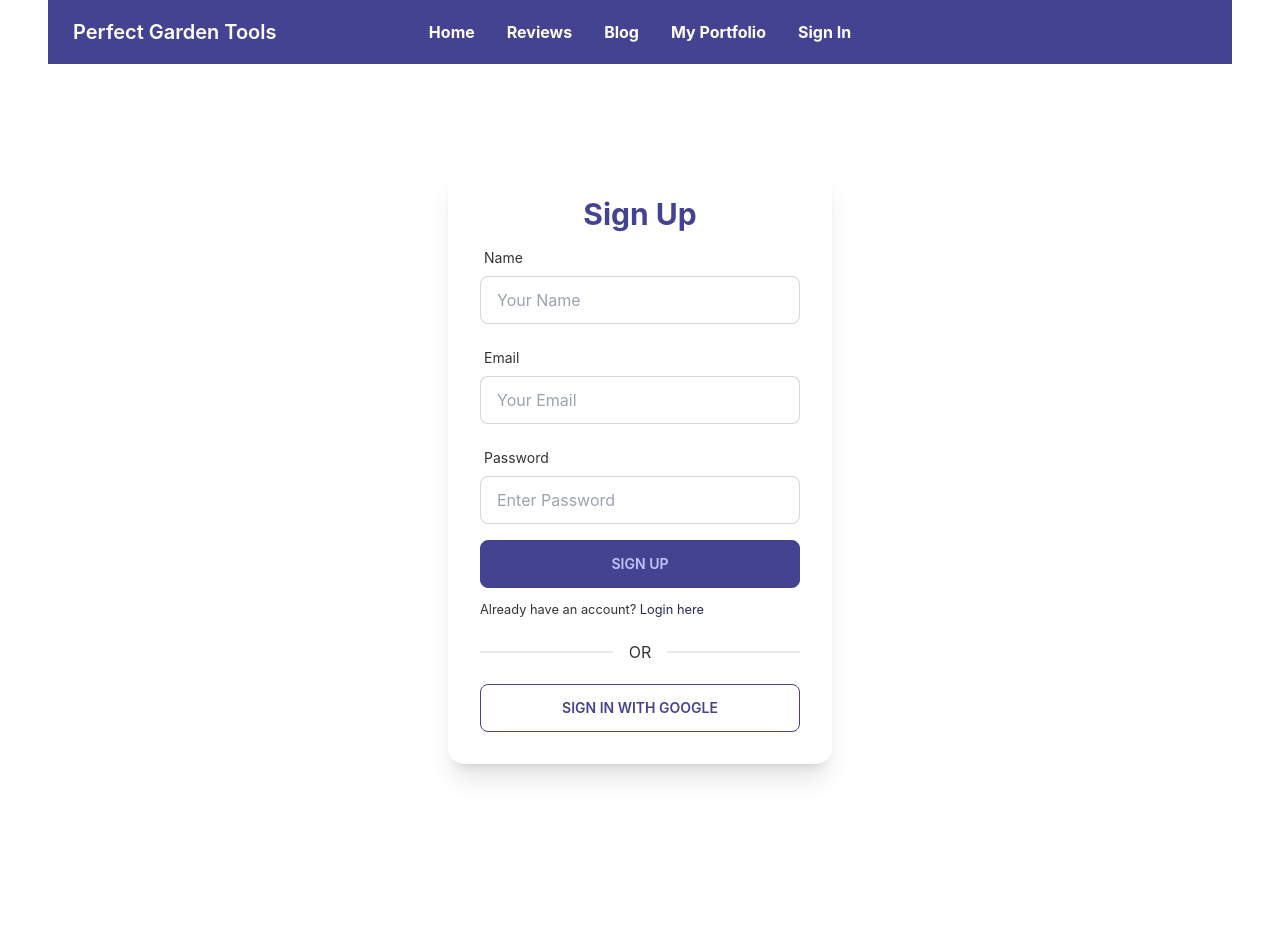
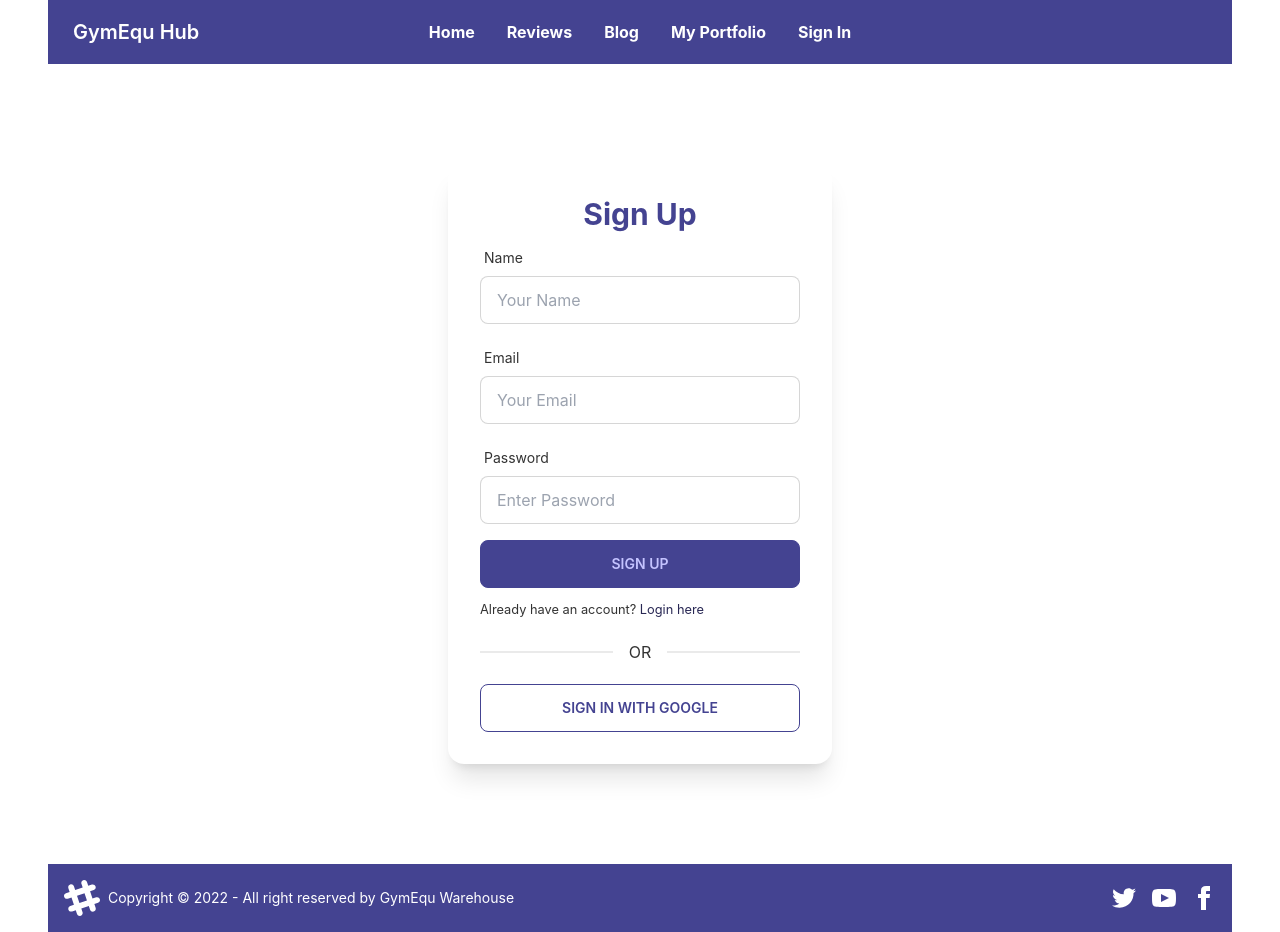
Before and after one commit to MAHossain1/gym-equ-warehouse, a React (Create React App) app: page /signup in a window 1280 px wide. Before the commit the page ends 864 px from the top, so only its background shows below. Built offline with nearby package versions, Linux system fonts and the light colour scheme; no server answers.

Commit message:
footer added

```diff
--- a/src/App.js
+++ b/src/App.js
@@ -5,6 +5,7 @@
 import RequireAuth from "./pages/Login/RequireAuth";
 import SignIn from "./pages/Login/SignIn";
 import SignUp from "./pages/Login/SignUp";
+import Footer from "./pages/Shared/Footer";
 import Navbar from "./pages/Shared/Navbar";
 
 function App() {
@@ -25,6 +26,7 @@
         <Route path="/signin" element={<SignIn />} />
         <Route path="/signup" element={<SignUp />} />
       </Routes>
+      <Footer></Footer>
     </div>
   );
 }
--- /dev/null
+++ b/src/pages/Shared/Footer.js
@@ -0,0 +1,59 @@
+import React from "react";
+
+const Footer = () => {
+  return (
+    <footer className="footer static bottom-0 items-center p-4 bg-primary text-white">
+      <div className="items-center grid-flow-col">
+        <svg
+          width="36"
+          height="36"
+          viewBox="0 0 24 24"
+          xmlns="http://www.w3.org/2000/svg"
+          fill-rule="evenodd"
+          clip-rule="evenodd"
+          className="fill-current"
+        >
+          <path d="M22.672 15.226l-2.432.811.841 2.515c.33 1.019-.209 2.127-1.23 2.456-1.15.325-2.148-.321-2.463-1.226l-.84-2.518-5.013 1.677.84 2.517c.391 1.203-.434 2.542-1.831 2.542-.88 0-1.601-.564-1.86-1.314l-.842-2.516-2.431.809c-1.135.328-2.145-.317-2.463-1.229-.329-1.018.211-2.127 1.231-2.456l2.432-.809-1.621-4.823-2.432.808c-1.355.384-2.558-.59-2.558-1.839 0-.817.509-1.582 1.327-1.846l2.433-.809-.842-2.515c-.33-1.02.211-2.129 1.232-2.458 1.02-.329 2.13.209 2.461 1.229l.842 2.515 5.011-1.677-.839-2.517c-.403-1.238.484-2.553 1.843-2.553.819 0 1.585.509 1.85 1.326l.841 2.517 2.431-.81c1.02-.33 2.131.211 2.461 1.229.332 1.018-.21 2.126-1.23 2.456l-2.433.809 1.622 4.823 2.433-.809c1.242-.401 2.557.484 2.557 1.838 0 .819-.51 1.583-1.328 1.847m-8.992-6.428l-5.01 1.675 1.619 4.828 5.011-1.674-1.62-4.829z"></path>
+        </svg>
+        <p>Copyright © 2022 - All right reserved by GymEqu Warehouse</p>
+      </div>
+      <div className="grid-flow-col gap-4 md:place-self-center md:justify-self-end">
+        <a>
+          <svg
+            xmlns="http://www.w3.org/2000/svg"
+            width="24"
+            height="24"
+            viewBox="0 0 24 24"
+            className="fill-current"
+          >
+            <path d="M24 4.557c-.883.392-1.832.656-2.828.775 1.017-.609 1.798-1.574 2.165-2.724-.951.564-2.005.974-3.127 1.195-.897-.957-2.178-1.555-3.594-1.555-3.179 0-5.515 2.966-4.797 6.045-4.091-.205-7.719-2.165-10.148-5.144-1.29 2.213-.669 5.108 1.523 6.574-.806-.026-1.566-.247-2.229-.616-.054 2.281 1.581 4.415 3.949 4.89-.693.188-1.452.232-2.224.084.626 1.956 2.444 3.379 4.6 3.419-2.07 1.623-4.678 2.348-7.29 2.04 2.179 1.397 4.768 2.212 7.548 2.212 9.142 0 14.307-7.721 13.995-14.646.962-.695 1.797-1.562 2.457-2.549z"></path>
+          </svg>
+        </a>
+        <a>
+          <svg
+            xmlns="http://www.w3.org/2000/svg"
+            width="24"
+            height="24"
+            viewBox="0 0 24 24"
+            className="fill-current"
+          >
+            <path d="M19.615 3.184c-3.604-.246-11.631-.245-15.23 0-3.897.266-4.356 2.62-4.385 8.816.029 6.185.484 8.549 4.385 8.816 3.6.245 11.626.246 15.23 0 3.897-.266 4.356-2.62 4.385-8.816-.029-6.185-.484-8.549-4.385-8.816zm-10.615 12.816v-8l8 3.993-8 4.007z"></path>
+          </svg>
+        </a>
+        <a>
+          <svg
+            xmlns="http://www.w3.org/2000/svg"
+            width="24"
+            height="24"
+            viewBox="0 0 24 24"
+            className="fill-current"
+          >
+            <path d="M9 8h-3v4h3v12h5v-12h3.642l.358-4h-4v-1.667c0-.955.192-1.333 1.115-1.333h2.885v-5h-3.808c-3.596 0-5.192 1.583-5.192 4.615v3.385z"></path>
+          </svg>
+        </a>
+      </div>
+    </footer>
+  );
+};
+
+export default Footer;
--- a/src/pages/Shared/Navbar.js
+++ b/src/pages/Shared/Navbar.js
@@ -76,7 +76,7 @@
           </ul>
         </div>
         <a className="btn btn-ghost normal-case text-white text-xl">
-          Perfect Garden Tools
+          GymEqu Hub
         </a>
       </div>
       <div className="navbar-end hidden lg:flex">
```
